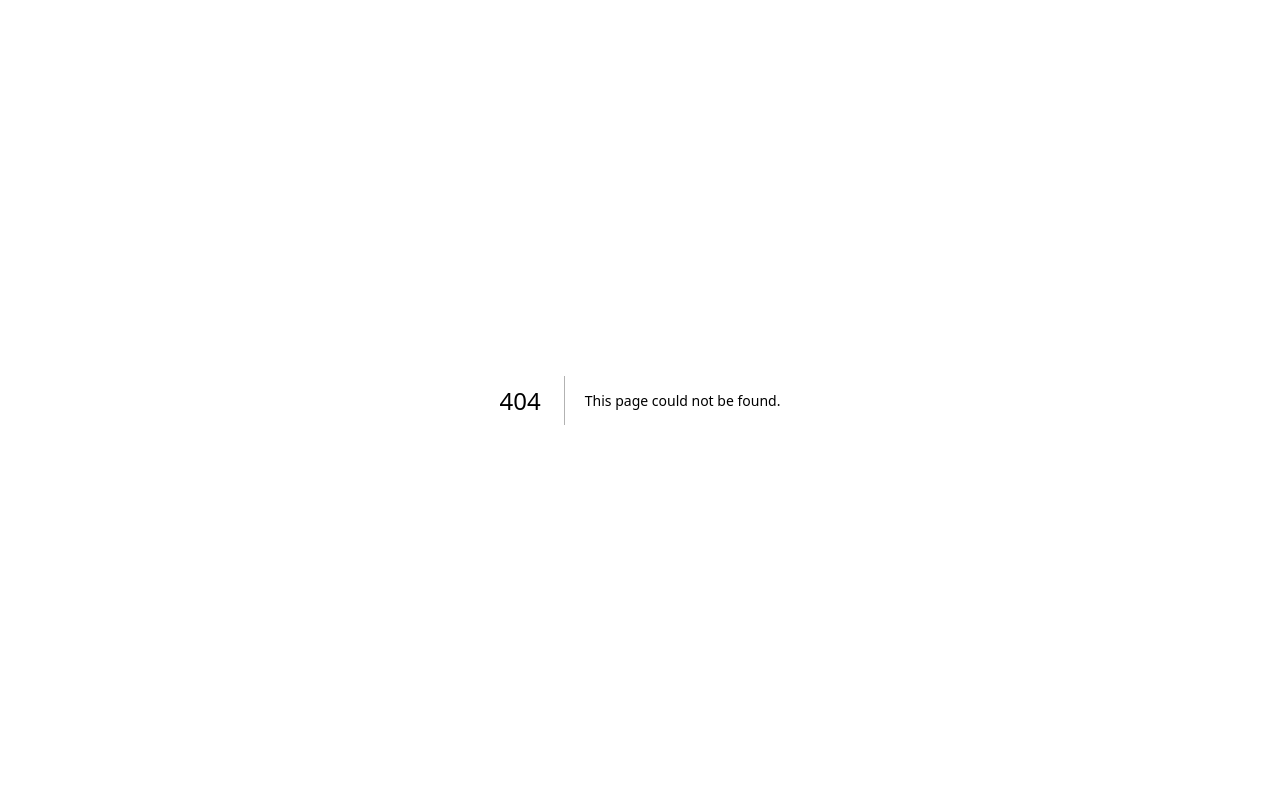
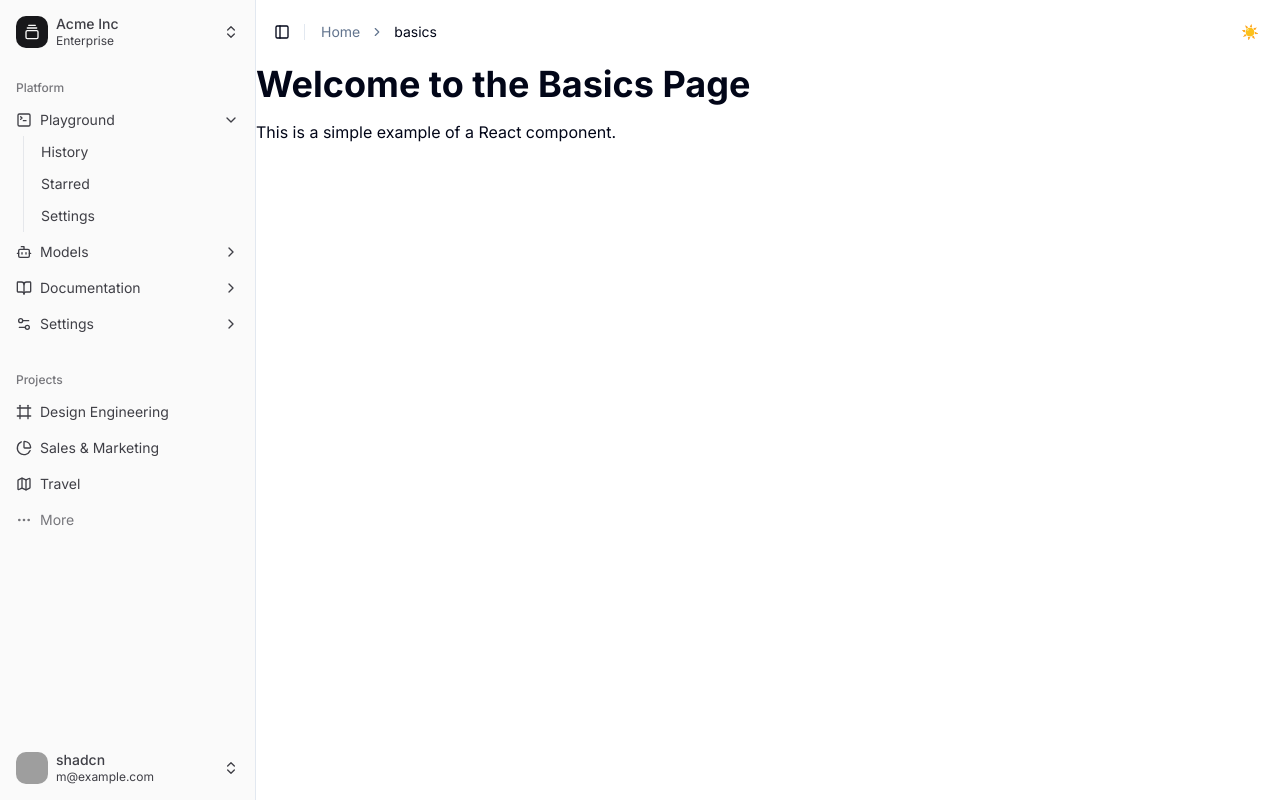
Before and after one commit to kundalik5545/xps-dashboard, a Next.js app: page /basics in a window 1280 px wide. Before the commit this address had no page. Built offline with nearby package versions, Linux system fonts and the light colour scheme; grey boxes are pictures that could not be loaded.

Commit message:
Add main layout with breadcrumb navigation and theme toggle component; create basics and users pages

```diff
--- /dev/null
+++ b/app/(main)/basics/page.jsx
@@ -0,0 +1,12 @@
+import React from "react";
+
+const page = () => {
+  return (
+    <div>
+      <h1 className="text-4xl font-bold">Welcome to the Basics Page</h1>
+      <p className="mt-4">This is a simple example of a React component.</p>
+    </div>
+  );
+};
+
+export default page;
--- /dev/null
+++ b/app/(main)/basics/users/page.jsx
@@ -0,0 +1,12 @@
+import React from "react";
+
+const page = () => {
+  return (
+    <div>
+      <h1 className="text-4xl font-bold">Welcome to the Users Page</h1>
+      <p className="mt-4">This is a simple example of a React component.</p>
+    </div>
+  );
+};
+
+export default page;
--- a/app/(main)/layout.js
+++ b/app/(main)/layout.js
@@ -1,4 +1,6 @@
+"use client";
 import { AppSidebar } from "@/components/app-sidebar";
+import ModeToggle from "@/components/AppLayout/ModeToggle";
 import {
   Breadcrumb,
   BreadcrumbItem,
@@ -13,18 +15,44 @@ import {
   SidebarProvider,
   SidebarTrigger,
 } from "@/components/ui/sidebar";
-import { useParams } from "next/navigation";
+import { usePathname } from "next/navigation";
 import React from "react";
 
 const MainLayout = ({ children }) => {
-  const params = useParams();
-  console.log(params);
+  const pathname = usePathname();
+  // Get the current path from usePathname
+  let pathSegments = [];
+
+  if (pathname) {
+    pathSegments = pathname.split("/").filter(Boolean);
+  }
+
+  // Build breadcrumb items
+  const breadcrumbItems = pathSegments.map((segment, idx) => {
+    const href = "/" + pathSegments.slice(0, idx + 1).join("/");
+    const isLast = idx === pathSegments.length - 1;
+    return (
+      <React.Fragment key={href}>
+        <BreadcrumbItem>
+          {isLast ? (
+            <BreadcrumbPage>{decodeURIComponent(segment)}</BreadcrumbPage>
+          ) : (
+            <BreadcrumbLink href={href}>
+              {decodeURIComponent(segment)}
+            </BreadcrumbLink>
+          )}
+        </BreadcrumbItem>
+        {!isLast && <BreadcrumbSeparator />}
+      </React.Fragment>
+    );
+  });
+
   return (
     <div>
       <SidebarProvider>
         <AppSidebar />
         <SidebarInset>
-          <header className="flex h-16 shrink-0 items-center gap-2 transition-[width,height] ease-linear group-has-data-[collapsible=icon]/sidebar-wrapper:h-12">
+          <header className="flex justify-between h-16 shrink-0 items-center gap-2 transition-[width,height] ease-linear group-has-data-[collapsible=icon]/sidebar-wrapper:h-12">
             <div className="flex items-center gap-2 px-4">
               <SidebarTrigger className="-ml-1" />
               <Separator
@@ -34,24 +62,21 @@ const MainLayout = ({ children }) => {
               <Breadcrumb>
                 <BreadcrumbList>
                   <BreadcrumbItem className="hidden md:block">
-                    <BreadcrumbLink href="/basics">Basics</BreadcrumbLink>
+                    <BreadcrumbLink href="/">Home</BreadcrumbLink>
                   </BreadcrumbItem>
-                  <BreadcrumbSeparator className="hidden md:block" />
-                  <BreadcrumbItem>
-                    <BreadcrumbPage></BreadcrumbPage>
-                  </BreadcrumbItem>
+                  {pathSegments.length > 0 && (
+                    <BreadcrumbSeparator className="hidden md:block" />
+                  )}
+                  {breadcrumbItems}
                 </BreadcrumbList>
               </Breadcrumb>
             </div>
+
+            <span className="pr-3">
+              <ModeToggle />
+            </span>
           </header>
-          <div className="flex flex-1 flex-col gap-4 p-4 pt-0">
-            <div className="grid auto-rows-min gap-4 md:grid-cols-3">
-              <div className="bg-muted/50 aspect-video rounded-xl" />
-              <div className="bg-muted/50 aspect-video rounded-xl" />
-              <div className="bg-muted/50 aspect-video rounded-xl" />
-            </div>
-            <div className="bg-muted/50 min-h-[100vh] flex-1 rounded-xl md:min-h-min" />
-          </div>
+          <div className="flex flex-1 flex-col gap-4">{children}</div>
         </SidebarInset>
       </SidebarProvider>
     </div>
--- a/components/AppLayout/ModeToggle.jsx
+++ b/components/AppLayout/ModeToggle.jsx
@@ -1,6 +1,7 @@
 "use client";
 import React, { useEffect, useState } from "react";
 import { useTheme } from "next-themes";
+import { Button } from "../ui/button";
 
 const ModeToggle = () => {
   const { theme, resolvedTheme, setTheme } = useTheme();
@@ -21,12 +22,14 @@ const ModeToggle = () => {
 
   return (
     <div>
-      <button
+      <Button
         onClick={() => setTheme(current === "dark" ? "light" : "dark")}
         aria-label="Toggle color theme"
+        variant={"ghost"}
+        size={"icon"}
       >
         {current === "dark" ? "🌙" : "☀️"}
-      </button>
+      </Button>
     </div>
   );
 };
```
Also changed, not shown: app/(main)/xps/test.js (added).
